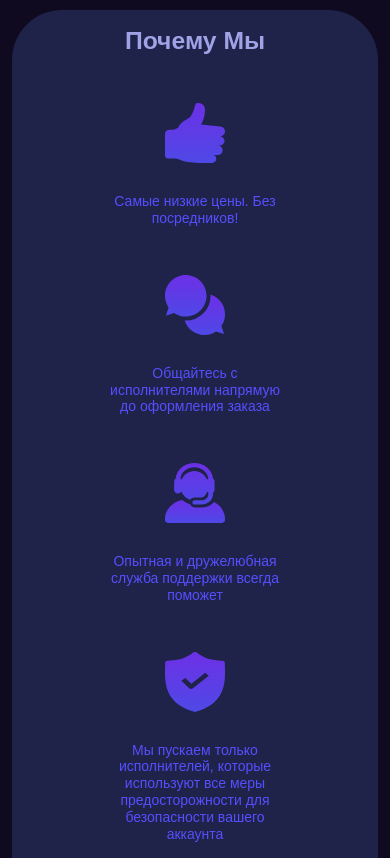
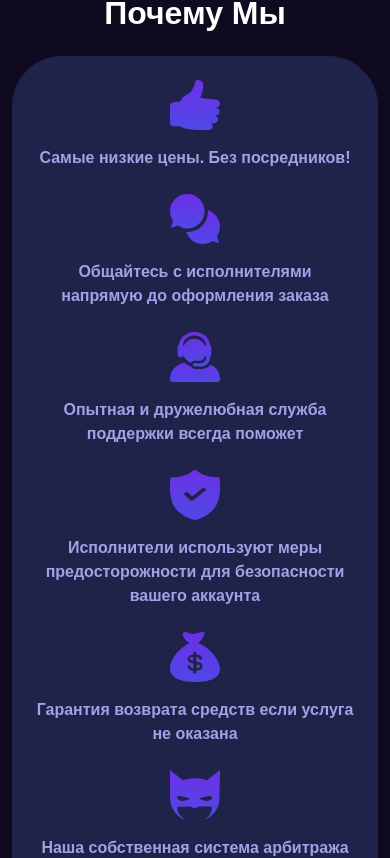
Before and after one commit to tandrey1635/wow-react-build, a React (Vite) app: page /pvp/rbg in a window 390 px wide. Shown: the part 1772-2630 px from the top of the page. Built offline with nearby package versions, Linux system fonts and the light colour scheme; a web font is replaced by a local one.

Commit message:
Адаптив секции почему мы

```diff
--- a/src/components/Announcement.tsx
+++ b/src/components/Announcement.tsx
@@ -441,6 +441,9 @@ const Announcement = ({ home, warrior, druid, priest, mage, monk, hunter, demonH
 							rangeWeapons
 								? "Оружие дальнего боя, искусство победы на дистанции. Идеальный выбор тех, кто предпочитает тактику грубой силе. Один точный выстрел решает исход битвы, враги падают, не успев приблизиться. Неважно, что перед тобой полчища Плети или легионеры Пылающего Легиона дистанция и меткость станут твоим преимуществом. Меткость не оставит врагам ни шанса, а дистанция превратится в непреодолимую пропасть!"
 								:
+							legendaryWeapons
+								? "Легендарное оружие, воплощение мифа, превосходящее саму смерть! Идеальный выбор тех, кто стремится к совершенству, недостижимому для простых смертных. Каждый удар такого клинка не просто ранит, он переписывает судьбы, рассекает саму реальность и оставляет вехи в истории Азерота. Неважно, что перед тобой полчища Плети или легионеры Пылающего Легиона, сила легенды в твоей руке обратит любое противостояние в прах. Один взмах и мир узнает, почему это оружие стало легендой."
+								:
 							waterMounts
 								? "Водные маунты, обитатели морей и океанов, могучие владыки глубин. Они обеспечат вам скорость морской бури и откроют тайны подводного мира. Покорите глубины Азерота!"
 								:
--- a/src/components/WhyWe.tsx
+++ b/src/components/WhyWe.tsx
@@ -2,38 +2,63 @@ const WhyWe = () => {
 	return (
 		<section className="why__we">
 			<div className="container">
-				<div className="why__we__info py-3 px-2 mt-5">
 				<h2 className="why__we__header text-center">Почему Мы</h2>
-					<div className="why__we__box__info">
-						<div className="why__we__items mt-lg-5 d-flex flex-column flex-lg-row justify-content-between">
-							<div className="why__we__list mt-5 mt-lg-0">
-								<img className="why__we__img" src="/src/assets/icons/ok.svg" alt="ok" />
-								<h3 className="why__we__title">Самые низкие цены. Без посредников!</h3>
+				<div className="why__we__wrapper mt-4 mt-sm-5 py-4 py-sm-5 px-4 d-flex flex-column flex-lg-row gap-4 gap-md-5 gap-lg-0">
+					<div className="why__we__items d-flex flex-column align-items-center">
+						<div className="why__we__img">
+							<img className="why__we__photo" src="/src/assets/icons/ok.svg" alt="Самые низкие цены" />
 						</div>
-							<div className="why__we__list mt-5 mt-lg-0">
-								<img className="why__we__img" src="/src/assets/icons/communication.svg" alt="communication" />
-								<h3 className="why__we__title">Общайтесь с исполнителями напрямую до оформления заказа</h3>
+						<div className="why__we__description mt-3">
+							<p className="why__we__text text-center">Самые низкие цены. Без посредников!</p>
 						</div>
-							<div className="why__we__list mt-5 mt-lg-0">
-								<img className="why__we__img" src="/src/assets/icons/community.svg" alt="community" />
-								<h3 className="why__we__title">Опытная и дружелюбная служба поддержки всегда поможет</h3>
 					</div>
-							<div className="why__we__list mt-5 mt-lg-0">
-								<img className="why__we__img" src="/src/assets/icons/protection.svg" alt="protection" />
-								<h3 className="why__we__title">Мы пускаем только исполнителей, которые используют все меры предосторожности для безопасности вашего аккаунта</h3>
+
+					<div className="why__we__items d-flex flex-column align-items-center">
+						<div className="why__we__img">
+							<img className="why__we__photo" src="/src/assets/icons/communication.svg" alt="Общайтесь с исполнителями напрямую" />
 						</div>
-							<div className="why__we__list mt-5 mt-lg-0">
-								<img className="why__we__img" src="/src/assets/icons/money.svg" alt="money" />
-								<h3 className="why__we__title">100% гарантия возврата средств на случай, если услуга не доставлена</h3>
+						<div className="why__we__description mt-3">
+							<p className="why__we__text text-center">Общайтесь с исполнителями напрямую до оформления заказа</p>
 						</div>
-							<div className="why__we__list mt-5 mt-lg-0">
-								<img className="why__we__img" src="/src/assets/icons/law.svg" alt="law" />
-								<h3 className="why__we__title">Наша собственная система арбитража поможет решить спорные ситуации</h3>
+					</div>
+
+					<div className="why__we__items d-flex flex-column align-items-center">
+						<div className="why__we__img">
+							<img className="why__we__photo" src="/src/assets/icons/community.svg" alt="Опытная и дружелюбная служба поддержки" />
+						</div>
+						<div className="why__we__description mt-3">
+							<p className="why__we__text text-center">Опытная и дружелюбная служба поддержки всегда поможет</p>
+						</div>
+					</div>
+
+					<div className="why__we__items d-flex flex-column align-items-center">
+						<div className="why__we__img">
+							<img className="why__we__photo" src="/src/assets/icons/protection.svg" alt="Безопасность вашего аккаунта" />
+						</div>
+						<div className="why__we__description mt-3">
+							<p className="why__we__text text-center">Исполнители используют меры предосторожности для безопасности вашего аккаунта</p>
+						</div>
+					</div>
+
+					<div className="why__we__items d-flex flex-column align-items-center">
+						<div className="why__we__img">
+							<img className="why__we__photo" src="/src/assets/icons/money.svg" alt="Гарантия возврата средств" />
+						</div>
+						<div className="why__we__description mt-3">
+							<p className="why__we__text text-center">Гарантия возврата средств если услуга не оказана</p>
+						</div>
+					</div>
+
+					<div className="why__we__items d-flex flex-column align-items-center">
+						<div className="why__we__img">
+							<img className="why__we__photo" src="/src/assets/icons/law.svg" alt="Поможем решить спорные ситуации" />
+						</div>
+						<div className="why__we__description mt-3">
+							<p className="why__we__text text-center">Наша собственная система арбитража поможет решить спорные ситуации</p>
 						</div>
 					</div>
 				</div>
-				</div>
-				<p className="why__we__text my-5">Прокачка в WoW помогает игрокам получить все, что оказывается недоступным по разным причинам. Одним игрокам не хватает времени на фарм, другие не играют в гильдиях, но хотят лучший гир. Причин много, а желания одни. Для этого и существует WowForAll — наш подход изменил представление о бустинге WoW. Как торговая площадка мы позволяем продавцам размещать свои услуги на собственных условиях. Это снижает цену — ведь посредников между продавцом и покупателем нет. Как итог: с WowForAll вы экономите свое время по самой честной цене. А если вас не устроили имеющиеся предложения, создайте Аукцион на своих условиях. Пусть наши продавцы сами поборются за него и предложат лучшую цену. Всё что нужно — пройти базовую регистрацию, пополнить баланс удобным способом и выбрать исполнителя. WowForAll выступит гарантом сделки, останется только наслаждаться результатом.</p>
+				<p className="why__we__info text-center mt-4 mt-sm-5">Прокачка в WoW помогает игрокам получить все, что оказывается недоступным по разным причинам. Одним игрокам не хватает времени на фарм, другие не играют в гильдиях, но хотят лучший гир. Причин много, а желания одни. Для этого и существует WowForAll, наш подход изменил представление о бустинге WoW. Как торговая площадка мы позволяем продавцам размещать свои услуги на собственных условиях. Это снижает цену, ведь посредников между продавцом и покупателем нет. С WowForAll вы экономите свое время по самой честной цене. А если вас не устроили имеющиеся предложения, создайте Аукцион на своих условиях. Пусть наши продавцы сами поборются за него и предложат лучшую цену. Всё что нужно, пройти базовую регистрацию, пополнить баланс удобным способом и выбрать исполнителя. WowForAll выступит гарантом сделки, останется только наслаждаться результатом.</p>
 			</div>
 		</section>
 	);
--- a/src/sass/global/_why-we.sass
+++ b/src/sass/global/_why-we.sass
@@ -1,35 +1,56 @@
 @use '../base/index' as *
 
 .why__we
+	padding: 50px 0
+	@media ( max-width: 425px )
+		padding: 32px 0
 	&__header
-		text-align: center
-		width: 185px
-		color: $secondColor
+		font-size: 64px
+		color: $titleColor
 		font-weight: 700
-		margin: 0 auto
-	&__items
-		font-size: 14px
-		font-weight: 400
-	&__info
+		@media ( max-width: 767.98px )
+			font-size: 56px
+		@media ( max-width: 676px )
+			font-size: 48px
+		@media ( max-width: 575.98px )
+			font-size: 42px
+		@media ( max-width: 480px )
+			font-size: 36px
+		@media ( max-width: 425px )
+			font-size: 32px
+	&__wrapper
 		border-radius: 50px
 		background: $whyWeBg
-	&__list
-		text-align: center
-		width: 185px
+	&__items
+		flex-shrink: 0
+		width: calc(100% / 6)
 		color: $secondColor
-		font-weight: 700
 		font-size: 18px
-		margin: 0 auto
+		@media( max-width: 991.98px)
+			width: 100%
 	&__img
 		width: 60px
 		height: 60px
-		display: flex
-		margin: 0 auto
-		margin-bottom: 30px
-	&__title, &__text
+		@media( max-width: 425px)
+			width: 50px
+			height: 50px
+		@media( max-width: 375px)
+			width: 45px
+			height: 45px
+	&__description
+		@media( max-width: 991.98px)
+			width: 50%
+		@media( max-width: 767.98px)
+			width: 70%
+		@media( max-width: 575.98px)
+			width: 80%
+		@media( max-width: 480px)
+			width: 100%
+	&__text, &__info
+		font-size: 16px
 		font-weight: 700
-		font-size: 17px
-		text-align: center
-		font-size: 14px
-		color: $mainColor
-		font-weight: 400
+		color: $secondColor
+	&__info
+		font-size: 20px
+		@media( max-width: 425px)
+			font-size: 16px
--- a/src/style.css
+++ b/src/style.css
@@ -849,6 +849,24 @@ footer {
 .card-weapons {
   background: linear-gradient(325deg, #673ab7, transparent 30%, transparent 35%, #673ab7, transparent);
 }
+.card-weapons-legendary {
+  background: linear-gradient(325deg, #ff8000, transparent 30%, transparent 35%, #ff8000, transparent);
+}
+.card-weapons-legendary:hover {
+  box-shadow: 0 0 2px 5px #ff8000;
+}
+.card-weapons-artefact {
+  background: linear-gradient(325deg, #d9c798, transparent 30%, transparent 35%, #d9c798, transparent);
+}
+.card-weapons-artefact:hover {
+  box-shadow: 0 0 2px 5px #d9c798;
+}
+.card-weapons-decorative {
+  background: linear-gradient(325deg, #dc3ef3, transparent 30%, transparent 35%, #dc3ef3, transparent);
+}
+.card-weapons-decorative:hover {
+  box-shadow: 0 0 2px 5px #dc3ef3;
+}
 .card-armors {
   background: linear-gradient(325deg, #673ab7, transparent 30%, transparent 35%, #673ab7, transparent);
 }
@@ -1231,6 +1249,15 @@ footer {
 .card-text-weapons {
   color: #8400ff;
 }
+.card-text-weapons-legendary {
+  color: #ff8000;
+}
+.card-text-weapons-artefact {
+  color: #d9c798;
+}
+.card-text-weapons-decorative {
+  color: #dc3ef3;
+}
 .card-text-armours {
   color: #8400ff;
 }
@@ -1403,6 +1430,15 @@ footer {
 }
 .card-price-weapons {
   color: #8400ff;
+}
+.card-price-weapons-legendary {
+  color: #ff8000;
+}
+.card-price-weapons-artefact {
+  color: #d9c798;
+}
+.card-price-weapons-decorative {
+  color: #dc3ef3;
 }
 .card-price-armours {
   color: #8400ff;
@@ -1547,43 +1583,107 @@ footer {
   text-align: center;
 }
 
+.why__we {
+  padding: 50px 0;
+}
+@media (max-width: 425px) {
+  .why__we {
+    padding: 32px 0;
+  }
+}
 .why__we__header {
-  text-align: center;
-  width: 185px;
-  color: #9fa3e5;
+  font-size: 64px;
+  color: #fff;
   font-weight: 700;
-  margin: 0 auto;
-}
-.why__we__items {
-  font-size: 14px;
-  font-weight: 400;
-}
-.why__we__info {
+}
+@media (max-width: 767.98px) {
+  .why__we__header {
+    font-size: 56px;
+  }
+}
+@media (max-width: 676px) {
+  .why__we__header {
+    font-size: 48px;
+  }
+}
+@media (max-width: 575.98px) {
+  .why__we__header {
+    font-size: 42px;
+  }
+}
+@media (max-width: 480px) {
+  .why__we__header {
+    font-size: 36px;
+  }
+}
+@media (max-width: 425px) {
+  .why__we__header {
+    font-size: 32px;
+  }
+}
+.why__we__wrapper {
   border-radius: 50px;
   background: #1f2249;
 }
-.why__we__list {
-  text-align: center;
-  width: 185px;
+.why__we__items {
+  flex-shrink: 0;
+  width: 16.6666666667%;
   color: #9fa3e5;
-  font-weight: 700;
   font-size: 18px;
-  margin: 0 auto;
+}
+@media (max-width: 991.98px) {
+  .why__we__items {
+    width: 100%;
+  }
 }
 .why__we__img {
   width: 60px;
   height: 60px;
-  display: flex;
-  margin: 0 auto;
-  margin-bottom: 30px;
-}
-.why__we__title, .why__we__text {
+}
+@media (max-width: 425px) {
+  .why__we__img {
+    width: 50px;
+    height: 50px;
+  }
+}
+@media (max-width: 375px) {
+  .why__we__img {
+    width: 45px;
+    height: 45px;
+  }
+}
+@media (max-width: 991.98px) {
+  .why__we__description {
+    width: 50%;
+  }
+}
+@media (max-width: 767.98px) {
+  .why__we__description {
+    width: 70%;
+  }
+}
+@media (max-width: 575.98px) {
+  .why__we__description {
+    width: 80%;
+  }
+}
+@media (max-width: 480px) {
+  .why__we__description {
+    width: 100%;
+  }
+}
+.why__we__text, .why__we__info {
+  font-size: 16px;
   font-weight: 700;
-  font-size: 17px;
-  text-align: center;
-  font-size: 14px;
-  color: #564fff;
-  font-weight: 400;
+  color: #9fa3e5;
+}
+.why__we__info {
+  font-size: 20px;
+}
+@media (max-width: 425px) {
+  .why__we__info {
+    font-size: 16px;
+  }
 }
 
 .footer {
```
Also changed, not shown: src/sass/base/_variables.sass (+12 -7 lines), src/sass/global/_cards.sass (+24 -0 lines), 1 other file (tests, documents, lock files or other folders). Lines whose indentation alone changed are shown as unchanged.
